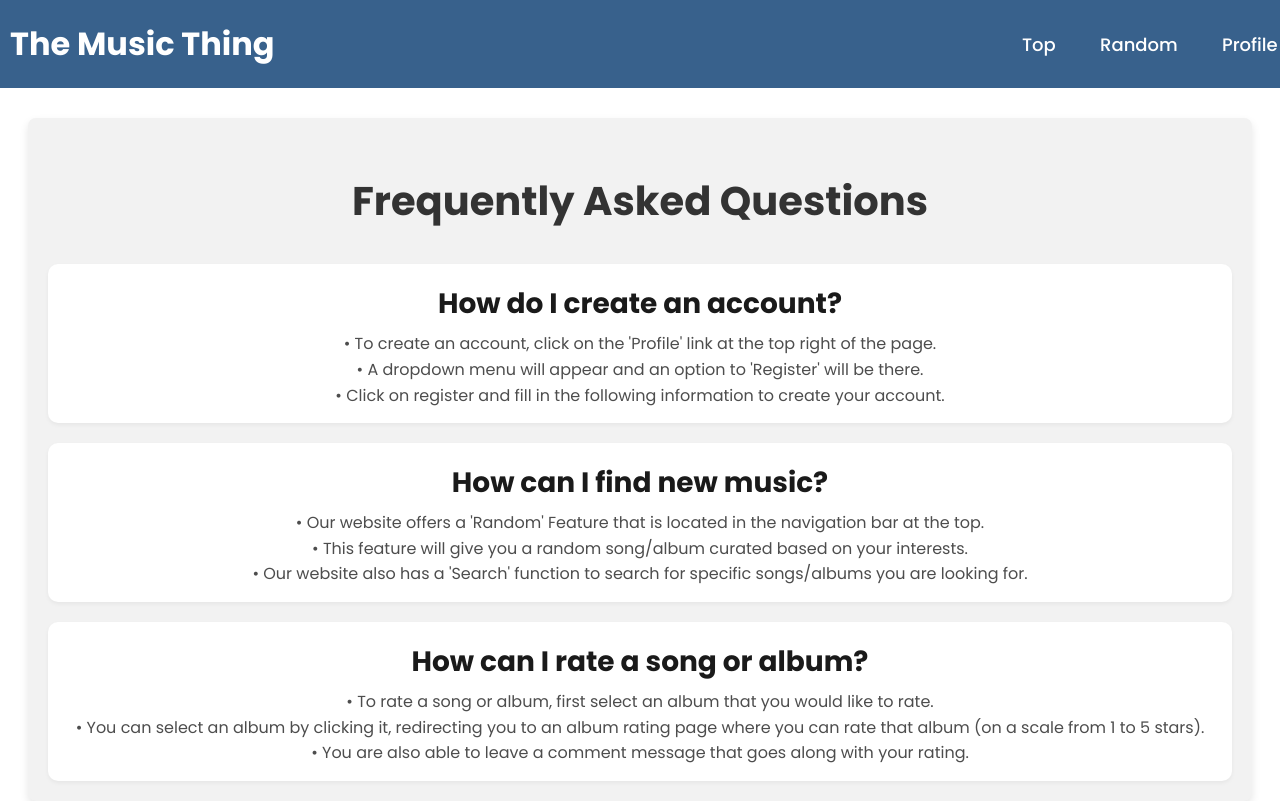
After one commit to bryantbautista/TheMusicThing, a Django app: page /FAQ in a window 1280 px wide. The commit adds this page. Shown: the top 801 px of the page. Run offline with Django 4.2, Linux system fonts and the light colour scheme; some libraries are stand-ins or nearby versions.

Commit message:
inital FAQ page, can add more questions

```diff
--- /dev/null
+++ b/django_projects/MusicThing/static/MusicThing/FAQ.css
@@ -0,0 +1,52 @@
+/* FAQ Page Styling */
+.faq {
+    background-color: #f2f2f2;
+    padding: 20px;
+    border-radius: 8px;
+    margin: 20px;
+    box-shadow: 0 4px 8px rgba(0, 0, 0, 0.1);
+}
+
+.faq h1 {
+    color: #333;
+    text-align: center;
+    font-size: 40px;
+}
+
+.faq-container {
+    display: flex;
+    flex-direction: column;
+    gap: 20px;
+    max-width: 1200px;
+    margin: 0 auto;
+}
+
+.faq-item {
+    background-color: white;
+    padding: 15px;
+    border-radius: 10px;
+    box-shadow: 0 2px 4px rgba(0, 0, 0, 0.05);
+}
+
+.faq-item h2 {
+    color: #1a1a1a;
+    margin-top: 4px;
+    margin-bottom: 6px;
+}
+
+.faq-item p{
+    color: #4d4d4d;
+    line-height: 1.6;
+    text-align: center;
+    font-size: 16px;
+}
+
+@media (max-width: 768px) {
+    .faq-container {
+        flex-direction: column;
+    }
+}
+
+.header-padding {
+    padding: 45px;
+}
--- /dev/null
+++ b/django_projects/MusicThing/templates/MusicThing/FAQ.html
@@ -0,0 +1,33 @@
+{% extends "base.html" %}
+
+{% block content %}
+<div class="header-padding"></div>
+<!-- FAQ Section -->
+<section class="faq">
+    <h1>Frequently Asked Questions</h1>
+    <div class="faq-container">
+        <!-- Question 1 -->
+        <div class="faq-item">
+            <h2>How do I create an account?</h2>
+            <p>• To create an account, click on the 'Profile' link at the top right of the page. </p>
+            <p>• A dropdown menu will appear and an option to 'Register' will be there. </p>
+            <p>• Click on register and fill in the following information to create your account. </p>
+
+        </div>
+        <!-- Question 2 -->
+        <div class="faq-item">
+            <h2>How can I find new music?</h2>
+            <p>• Our website offers a 'Random' Feature that is located in the navigation bar at the top. </p>
+            <p>• This feature will give you a random song/album curated based on your interests.</p>
+            <p>• Our website also has a 'Search' function to search for specific songs/albums you are looking for.</p>
+        </div>
+        <!-- Question 3 -->
+        <div class="faq-item">
+            <h2>How can I rate a song or album?</h2>
+            <p>• To rate a song or album, first select an album that you would like to rate.</p>
+            <p>• You can select an album by clicking it, redirecting you to an album rating page where you can rate that album (on a scale from 1 to 5 stars).</p>
+            <p>• You are also able to leave a comment message that goes along with your rating.</p>
+        </div>
+    </div>
+</section>
+{% endblock %}
--- a/django_projects/MusicThing/templates/MusicThing/base.html
+++ b/django_projects/MusicThing/templates/MusicThing/base.html
@@ -11,6 +11,7 @@
     <link rel="stylesheet" href="{% static 'MusicThing/homePage.css' %}">
     <link rel="stylesheet" href="{% static 'MusicThing/login.css' %}">
     <link rel="stylesheet" href="{% static 'MusicThing/register.css' %}">
+    <link rel="stylesheet" href="{% static 'MusicThing/FAQ.css' %}">
     <title>The Music Thing</title>
 </head>
 
--- a/django_projects/MusicThing/urls.py
+++ b/django_projects/MusicThing/urls.py
@@ -12,5 +12,6 @@ urlpatterns = [
     path("register", views.registerView, name="register"),
     path("home", views.homeView, name="home"),
     path("album/<slug:albumID>", views.albumView, name="album"),
-    path("updateRating/<slug:albumID>", views.updateRating, name="updateRating")
+    path("updateRating/<slug:albumID>", views.updateRating, name="updateRating"),
+    path("FAQ", views.FAQ, name="FAQ")
 ] + static(settings.STATIC_URL, document_root=settings.STATIC_ROOT)
--- a/django_projects/MusicThing/views.py
+++ b/django_projects/MusicThing/views.py
@@ -168,3 +168,6 @@ def homeView(request):
         artists = urllib.request.urlopen(req).read().decode('utf-8')
 
     return render(request, "homePage.html", {"releases": releases, "artists": artists})
+
+def FAQ(request):
+    return render(request, "FAQ.html")
```
